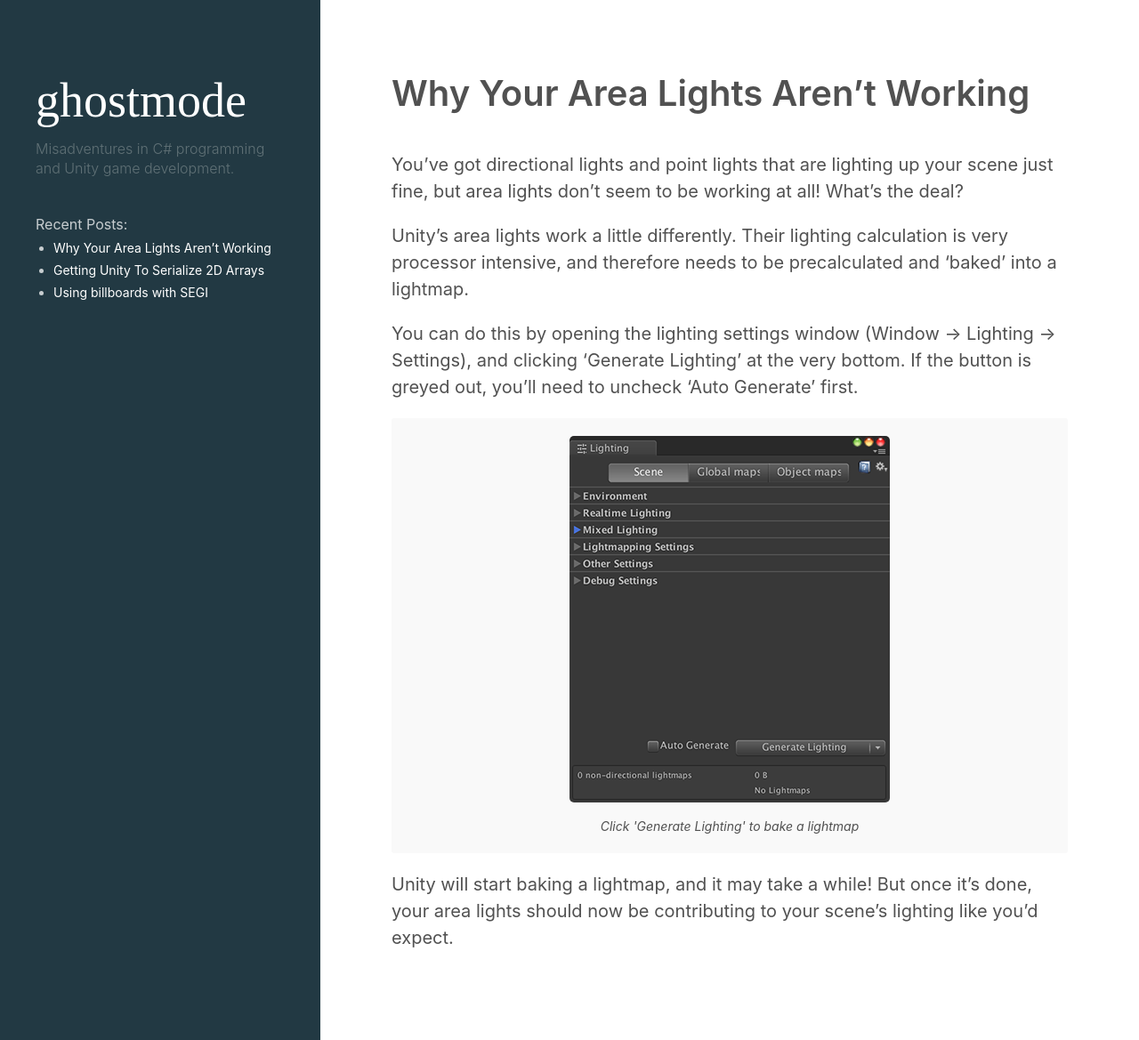
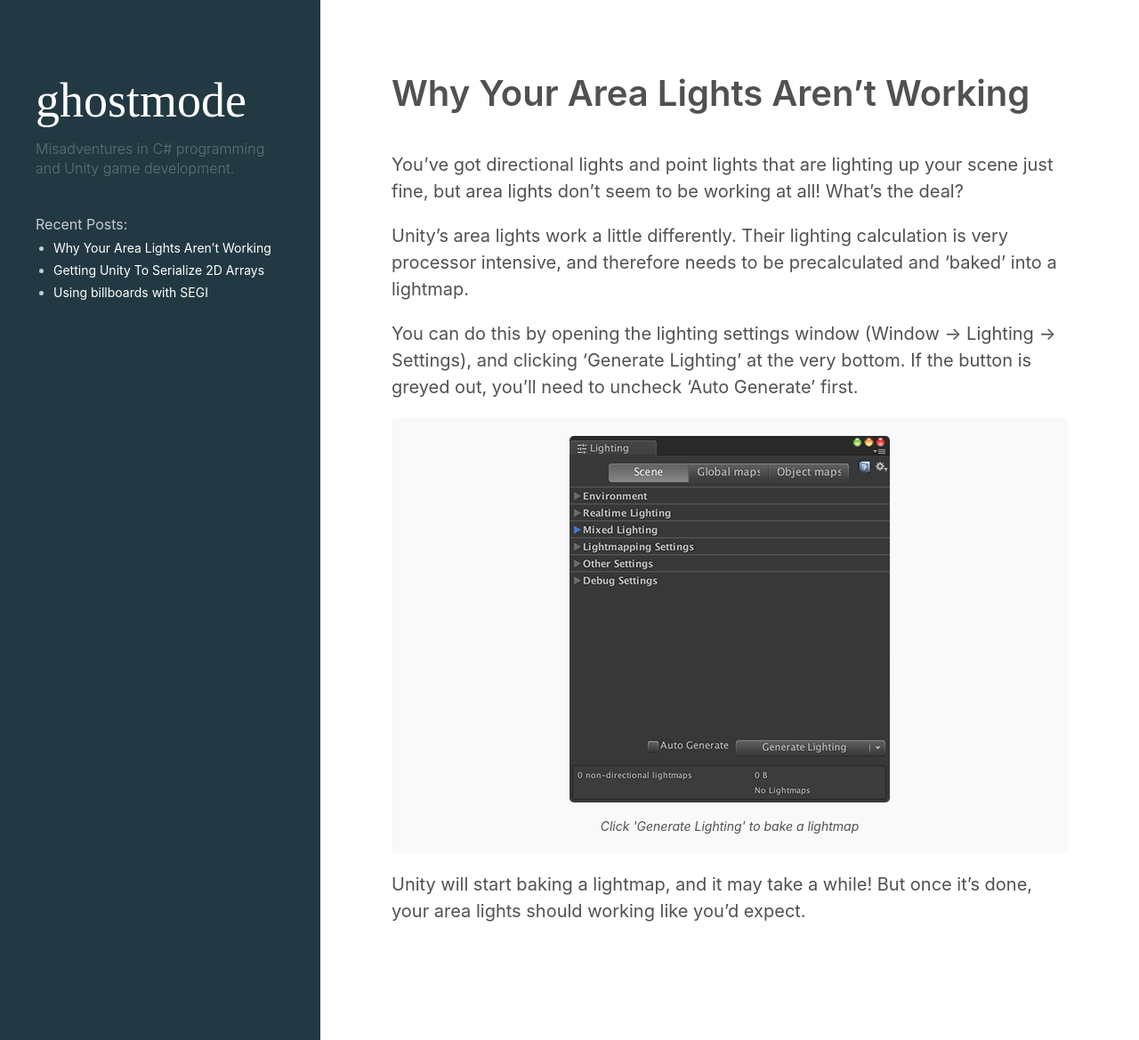
Before and after one commit to teamghostmode/teamghostmode.github.io, a Jekyll site: the page built from _posts/2017-10-09-area-lights-not-working.markdown, in a window 1280 px wide. Shown: the whole page at 89% size. Built offline with Jekyll 4.4.1, drawn with Linux system fonts in a browser that asks for light colours; some web fonts are replaced.

Commit message:
Update post: area-lights-not-working

```diff
--- a/_posts/2017-10-09-area-lights-not-working.markdown
+++ b/_posts/2017-10-09-area-lights-not-working.markdown
@@ -13,4 +13,4 @@ You can do this by opening the lighting settings window (Window → Lighting →
   <figcaption>Click 'Generate Lighting' to bake a lightmap</figcaption>
 </figure>
 
-Unity will start baking a lightmap, and it may take a while! But once it’s done, your area lights should now be contributing to your scene's lighting like you'd expect.
+Unity will start baking a lightmap, and it may take a while! But once it’s done, your area lights should working like you'd expect.
```
